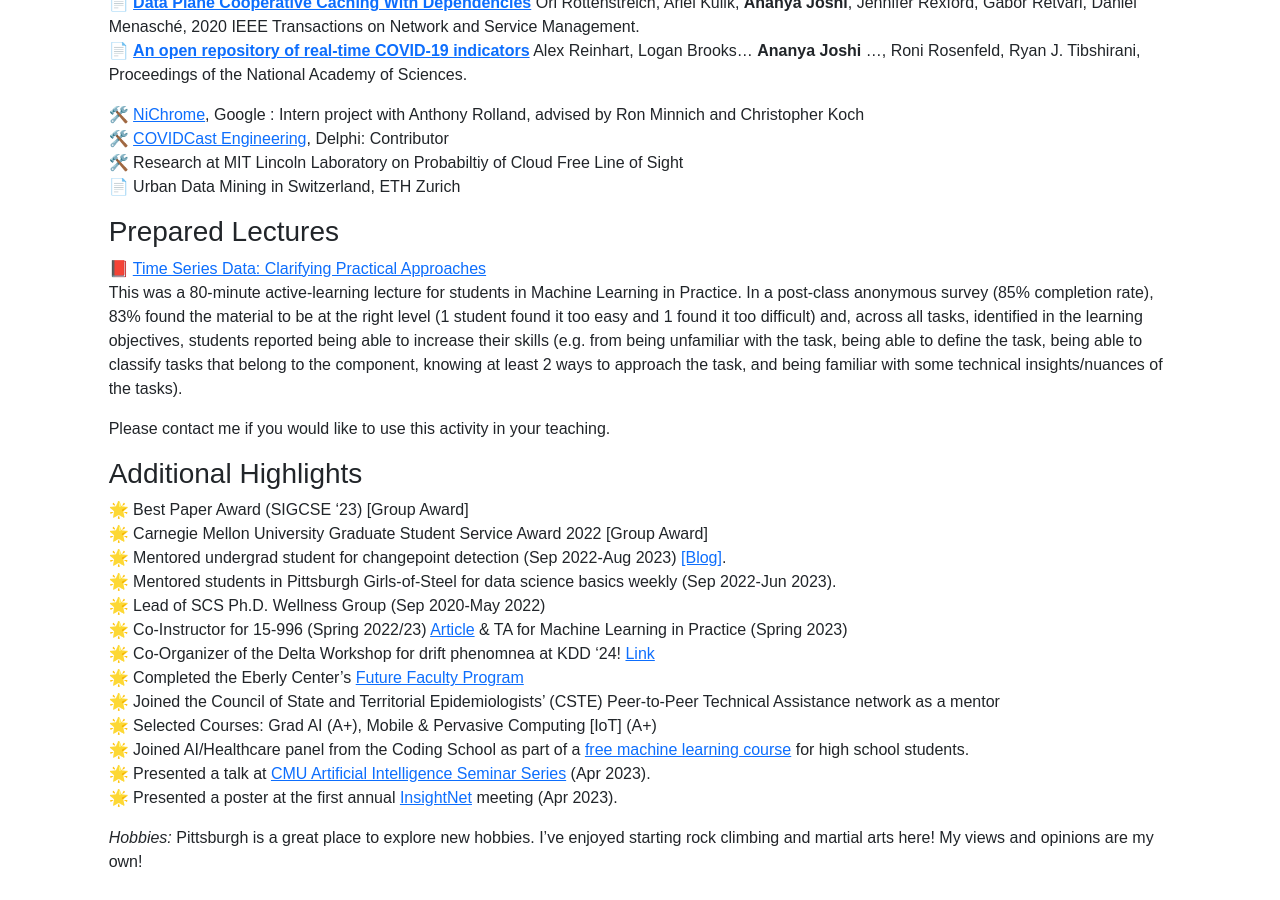
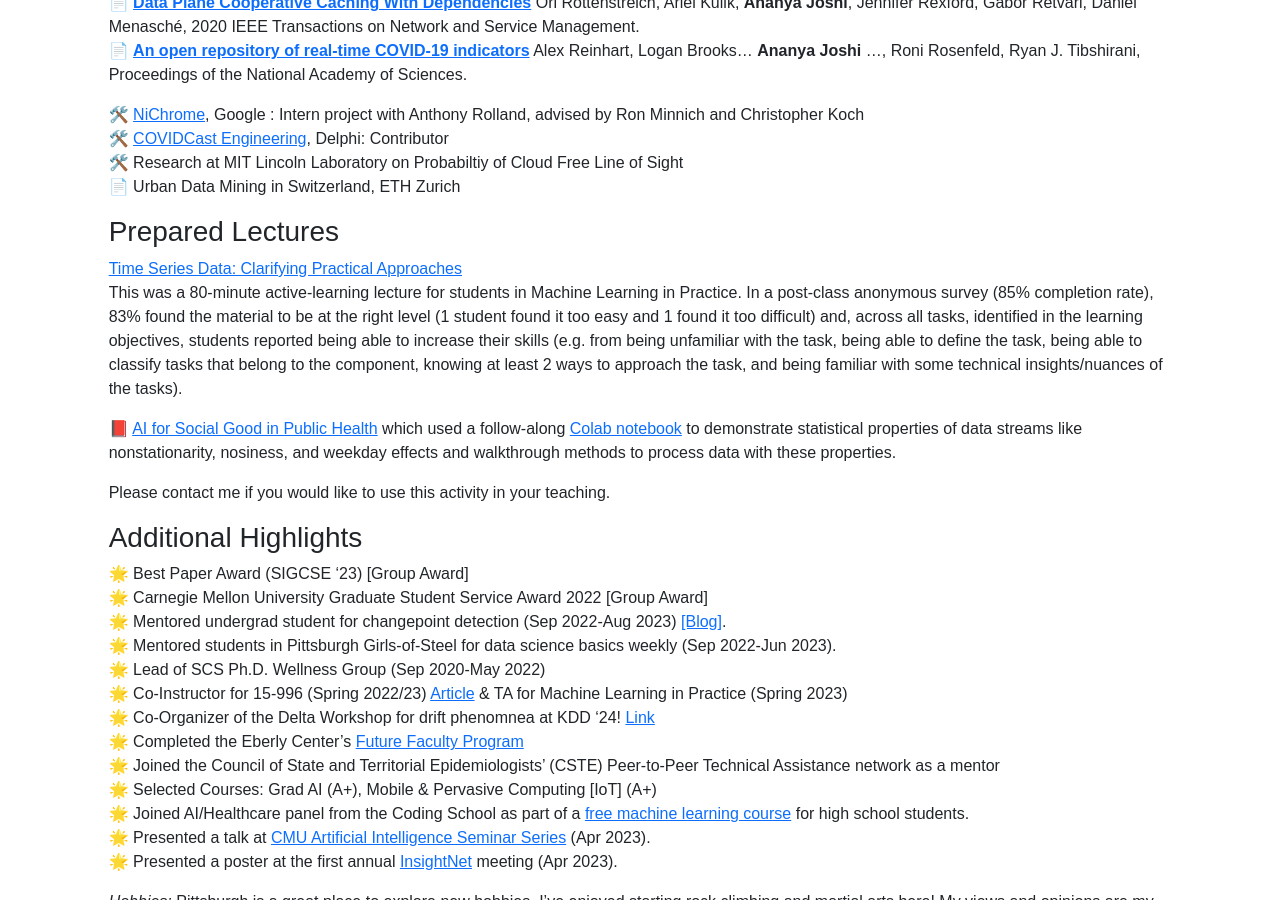
Before and after one commit to Ananya-Joshi/ananya-joshi.github.io, a Jekyll site: the page built from index.md, in a window 1280 px wide and 900 px high, scrolled down 2947 px. Built offline with Jekyll 4.4.1, drawn with Linux system fonts in a browser that asks for light colours.

Commit message:
Adding AI for Social Good for Public Health Lecture Slides

```diff
--- a/index.md
+++ b/index.md
@@ -14,8 +14,12 @@ layout: default
 📄 Urban Data Mining in Switzerland, ETH Zurich
 
 ### Prepared Lectures
-📕 [Time Series Data: Clarifying Practical Approaches](https://drive.google.com/file/d/1q3MddboM3Ckm0YLZSJEvVksm6AS4go0J/view?usp=sharing) <br>
+[Time Series Data: Clarifying Practical Approaches](https://drive.google.com/file/d/1q3MddboM3Ckm0YLZSJEvVksm6AS4go0J/view?usp=sharing) <br>
 This was a 80-minute active-learning lecture for students in Machine Learning in Practice. In a post-class anonymous survey (85% completion rate), 83% found the material to be at the right level (1 student found it too easy and 1 found it too difficult) and, across all tasks, identified in the learning objectives, students reported being able to increase their skills (e.g. from being unfamiliar with the task, being able to define the task, being able to classify tasks that belong to the component, knowing at least 2 ways to approach the task, and being familiar with some technical insights/nuances of the tasks).
+
+
+📕 [AI for Social Good in Public Health](https://docs.google.com/presentation/d/1eayOHzHUQv2tbIZbTszkDTOqwWQZxbVYpOQ_8SiL2-E/edit#slide=id.g2c74e183de7_0_1) which used a follow-along [Colab notebook](https://github.com/Ananya-Joshi/AISG_Time_Series_Follow_Along) to demonstrate statistical properties of data streams like nonstationarity, nosiness, and weekday effects and walkthrough methods to process data with these properties.
+
 
 Please contact me if you would like to use this activity in your teaching.
 
```
